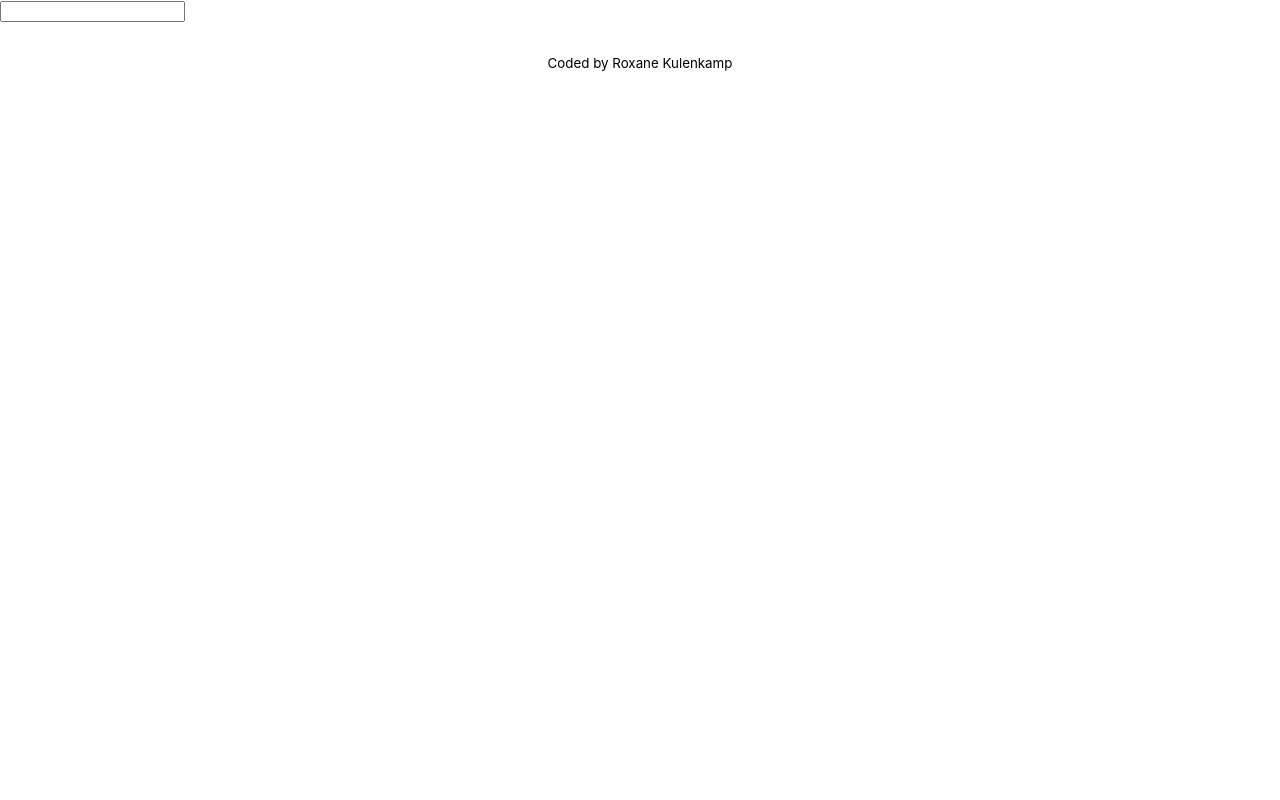
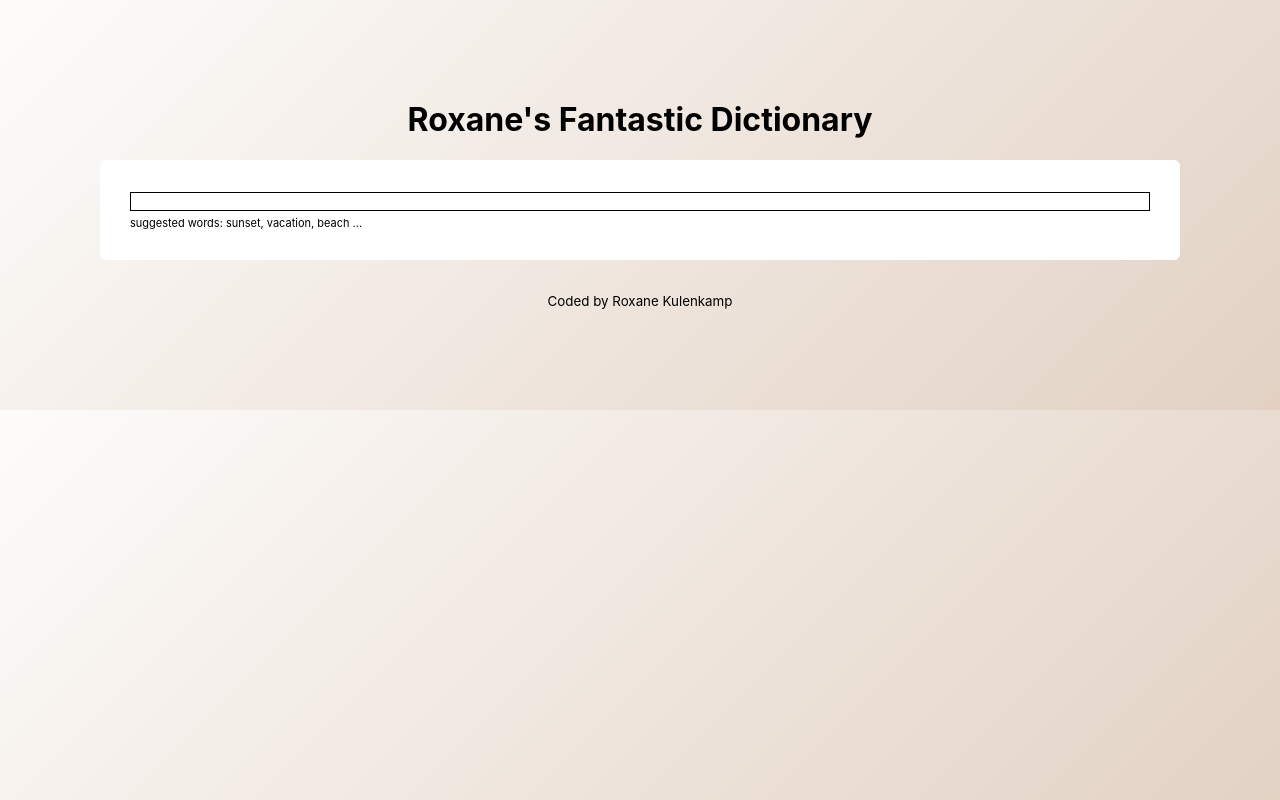
Before and after one commit to Roxaniii/new-dictionary-app, a React (Create React App) app: page / in a window 1280 px wide. Built offline with nearby package versions, Linux system fonts and the light colour scheme; no server answers.

Commit message:
add css styling

```diff
--- a/src/App.css
+++ b/src/App.css
@@ -1,3 +1,12 @@
+body {
+  background: linear-gradient(135deg, #fdfcfb 0%, #e2d1c3 100%);
+  margin: 100px;
+}
+
+.hero {
+  text-align: center;
+}
+
 .App-footer {
   text-align: center;
   margin: 30px 0;
--- a/src/App.js
+++ b/src/App.js
@@ -5,8 +5,11 @@ export default function App() {
   return (
     <div className="App">
       <div className="container">
+        <header>
+          <h1 className="hero">Roxane's Fantastic Dictionary</h1>
+        </header>
         <main>
-          <Dictionary />
+          <Dictionary defaultKeyword="sunset" />
         </main>
         <footer className="App-footer">
           <small>Coded by Roxane Kulenkamp</small>
--- a/src/Dictionary.css
+++ b/src/Dictionary.css
@@ -1,2 +1,18 @@
-.Dictionary {
+.Dictionary section {
+  background: white;
+  padding: 30px;
+  border-radius: 6px;
+  box-shadow: 5px 5 px 5 px rgba(0, 0, 0, 0.5);
+  margin: 20px 0;
 }
+
+.Dictionary input {
+  width: 100%;
+  padding: 6 px 4px;
+  border: 1px solid;
+}
+
+.Dictionary .hint {
+  font-size: 11px;
+  margin-top: 5px;
+}
--- a/src/Dictionary.js
+++ b/src/Dictionary.js
@@ -3,31 +3,49 @@ import "./Dictionary.css";
 import Results from "./Results.js";
 import axios from "axios";
 
-export default function Dictionary() {
-  let [keyword, setKeyword] = useState("");
+export default function Dictionary(props) {
+  let [keyword, setKeyword] = useState(props.defaultKeyword);
   let [results, setResults] = useState(null);
+  let [loaded, setLoaded] = useState(false);
 
   function handleResponse(response) {
     setResults(response.data[0]);
   }
 
-  function search(event) {
-    event.preventDefault();
-
+  function search() {
     let apiUrl = `https://api.dictionaryapi.dev/api/v2/entries/en/${keyword}`;
     axios.get(apiUrl).then(handleResponse);
+  }
+
+  function handleSubmit(event) {
+    event.preventDefault();
+    search();
   }
 
   function handleKeywordChange(event) {
     setKeyword(event.target.value);
   }
 
+  function load() {
+    setLoaded(true);
+    search();
+  }
+  if (loaded) {
     return (
       <div className="Dictionary">
-      <form onSubmit={search}>
+        <section>
+          <form onSubmit={handleSubmit}>
             <input type="search" onChange={handleKeywordChange} />
           </form>
+          <div className="hint">
+            suggested words: sunset, vacation, beach ...
+          </div>
+        </section>
         <Results results={results} />
       </div>
     );
+  } else {
+    load();
+    return "Loading";
   }
+}
--- /dev/null
+++ b/src/Meaning.css
@@ -0,0 +1,11 @@
+.Meaning h3 {
+  font-size: 24px;
+  line-height: 1.5;
+  font-weight: bold;
+}
+
+.Meaning .example {
+  font-size: 15px;
+  opacity: 0.7;
+  font-style: italic;
+}
--- a/src/Meaning.js
+++ b/src/Meaning.js
@@ -1,5 +1,6 @@
 import React from "react";
 import Synonyms from "./Synonyms.js";
+import "./Meaning.css";
 
 export default function Meaning(props) {
   return (
@@ -8,17 +9,12 @@ export default function Meaning(props) {
       {props.meaning.definitions.map(function (definition, index) {
         return (
           <div key={index}>
-            <p>
-              <strong>Definition:</strong>
-              {definition.definition}
-              <br />
-              <strong>Example:</strong>
-              <em>{definition.example}</em>
-              <br />
-              <Synonyms synonyms={definition.synonyms} />
-              <strong>Synonyms:</strong>
-              {definition.synonyms}
-            </p>{" "}
+            <div className="definition">{definition.definition}</div>
+
+            <div className="example">{definition.example}</div>
+            <Synonyms synonyms={definition.synonyms} />
+
+            {definition.synonyms}
           </div>
         );
       })}
--- /dev/null
+++ b/src/Phonetic.css
@@ -0,0 +1,22 @@
+.Phonetic {
+  height: 50px;
+}
+
+.Phonetic a {
+  border: 1px solid;
+  text-decoration: none;
+  padding: 15 px 25px;
+  border-radius: 20px;
+  transition: all 150ms ease-in-out;
+  margin-right: 10px;
+}
+
+.Phonetic a:hover {
+  background: purple;
+  color: white;
+}
+
+.Phonetic .text {
+  opacity: 0.7;
+  font-weight: bold;
+}
--- a/src/Phonetic.js
+++ b/src/Phonetic.js
@@ -1,4 +1,5 @@
 import React from "react";
+import "./Phonetic.css";
 
 export default function Phonetic(props) {
   return (
@@ -6,7 +7,7 @@ export default function Phonetic(props) {
       <a href={props.phonetic.audio} target="_blank" rel="noreferrer">
         Listen
       </a>
-      <br />
+
       {props.phonetic.text}
     </div>
   );
--- /dev/null
+++ b/src/Results.css
@@ -0,0 +1,5 @@
+.Results h2 {
+  font-size: 35px;
+  font-weight: bold;
+  line-height: 1.5;
+}
--- a/src/Results.js
+++ b/src/Results.js
@@ -1,11 +1,13 @@
 import React from "react";
 import Meaning from "./Meaning.js";
 import Phonetic from "./Phonetic.js";
+import "./Results.css";
 
 export default function Results(props) {
   if (props.results) {
     return (
       <div className="Results">
+        <section>
           <h2>{props.results.word}</h2>
           {props.results.phonetics.map(function (phonetic, index) {
             return (
@@ -14,11 +16,12 @@ export default function Results(props) {
               </div>
             );
           })}
+        </section>
         {props.results.meanings.map(function (meaning, index) {
           return (
-            <div key={index}>
+            <section key={index}>
               <Meaning meaning={meaning} />
-            </div>
+            </section>
           );
         })}
       </div>
--- a/src/Synonyms.js
+++ b/src/Synonyms.js
@@ -1,4 +1,5 @@
 import React from "react";
+import "./Synonyms.css";
 
 export default function Synonyms(props) {
   if (props.synonyms) {
```
Also changed, not shown: src/Synonyms.css (added). Lines whose indentation alone changed are shown as unchanged.
